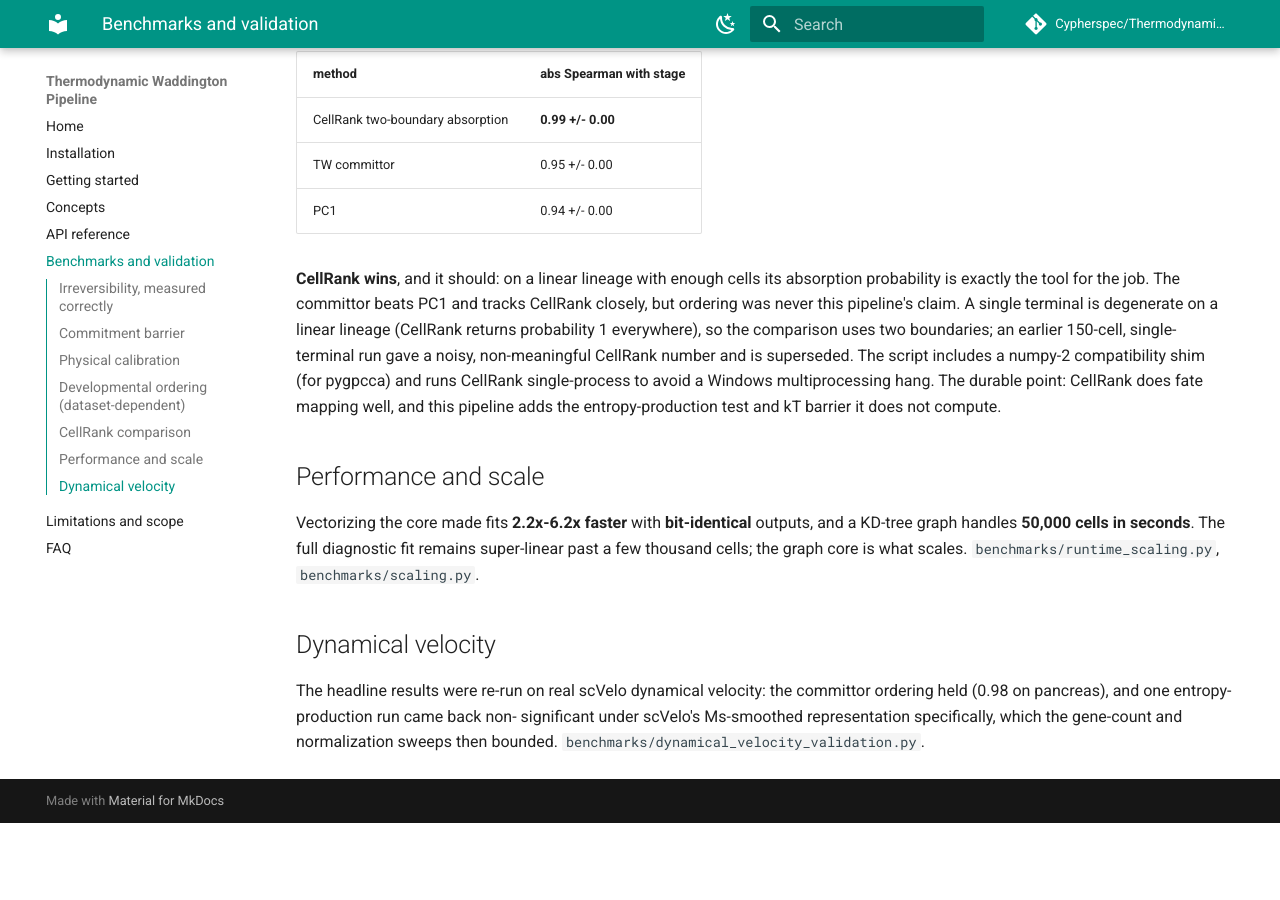
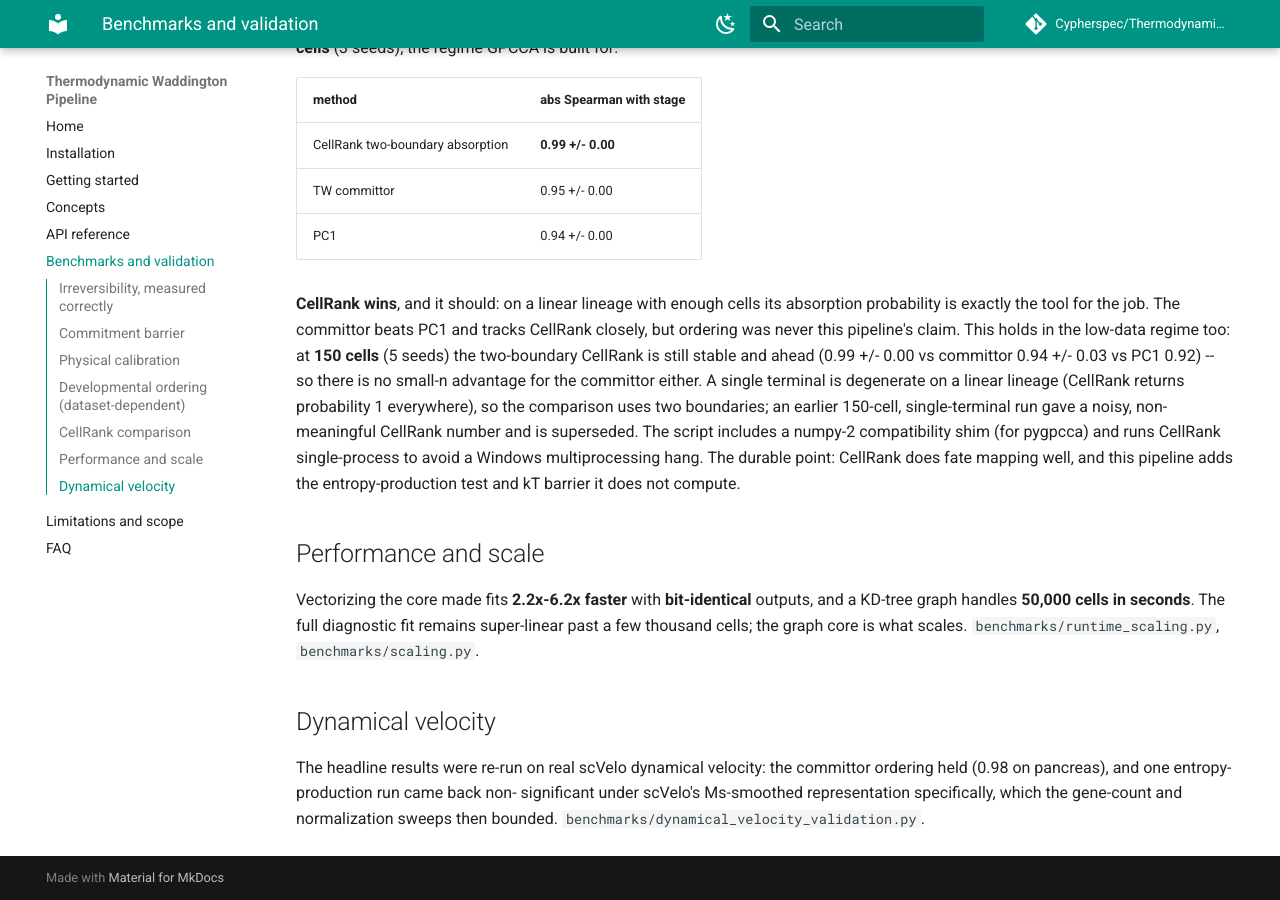
Before and after one commit to Cypherspec/Thermodynamic-Waddington-Pipeline, an MkDocs documentation site: the page built from docs/benchmarks.md, in a window 1280 px wide and 900 px high, scrolled down 1636 px. Built offline with MkDocs 1.6.1 and Material for MkDocs 9.7.7, drawn with Linux system fonts in a browser that asks for light colours; comment, search, counter and statistics services are not loaded; before the commit the page ends 2459 px from its top, so only the background shows below that; some of the changed text lies outside the part shown.

Commit message:
Honest corrections: detection-power null on 1D geometry, CellRank wins at low n too
The injected-rotation detection-power check does not raise the cyclic fraction on
the near-1D real lineages (a 1D structure has no cycles to carry circulation), so
the measure's power rests on the 2D synthetic ground truth, not injection on real
data - corrected in the docs and the benchmark note. Low-n CellRank: at 150 cells
CellRank is still stable and ahead (0.99 vs committor 0.94 vs PC1 0.92), so there
is no small-n advantage for the committor either. Both reported straight.

```diff
--- a/docs/benchmarks.md
+++ b/docs/benchmarks.md
@@ -33,10 +33,11 @@
 
 Only pancreas carries a modest excess over the reversible floor; gastrulation and
 bone marrow essentially none. A linear lineage has an arrow of time but little
-circulation, so low cyclic entropy production is the expected, correct result.
-Injecting known rotation into the real geometry raises the fraction, so a
-near-floor result reflects the biology, not a dead measure.
-`benchmarks/irreversibility_real.py`.
+circulation, so low cyclic entropy production is the expected, correct result. The
+measure's power is established on the synthetic geometry above (AUROC 1.00); on
+these near-1D real lineages, even injecting a rotation barely moves the fraction,
+because a 1D structure has no cycles to carry circulation -- which is itself why
+the real result sits at the floor. `benchmarks/irreversibility_real.py`.
 
 The directional progression is captured by the committor. The strong "irreversible
 across three tissues" reading of the old permutation test does not survive
@@ -80,8 +81,11 @@
 
 **CellRank wins**, and it should: on a linear lineage with enough cells its
 absorption probability is exactly the tool for the job. The committor beats PC1
-and tracks CellRank closely, but ordering was never this pipeline's claim. A
-single terminal is degenerate on a linear lineage (CellRank returns probability 1
+and tracks CellRank closely, but ordering was never this pipeline's claim. This
+holds in the low-data regime too: at **150 cells** (5 seeds) the two-boundary
+CellRank is still stable and ahead (0.99 +/- 0.00 vs committor 0.94 +/- 0.03 vs
+PC1 0.92) -- so there is no small-n advantage for the committor either. A single
+terminal is degenerate on a linear lineage (CellRank returns probability 1
 everywhere), so the comparison uses two boundaries; an earlier 150-cell,
 single-terminal run gave a noisy, non-meaningful CellRank number and is
 superseded. The script includes a numpy-2 compatibility shim (for pygpcca) and
```
Also changed, not shown: 3 other files.
